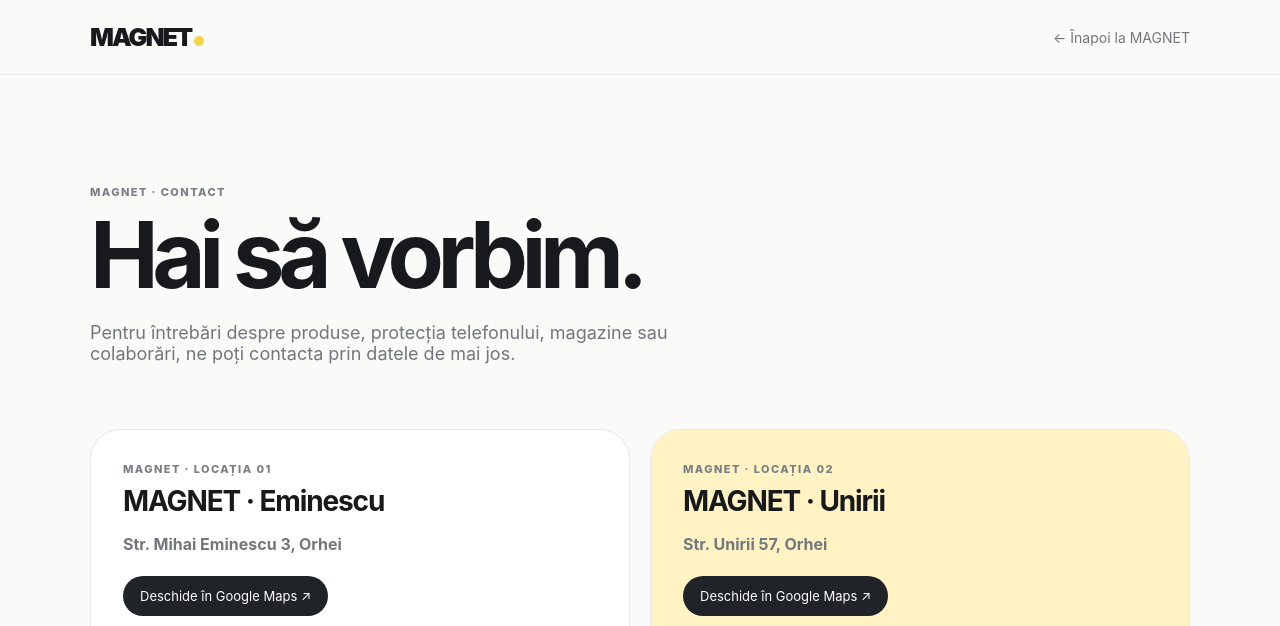
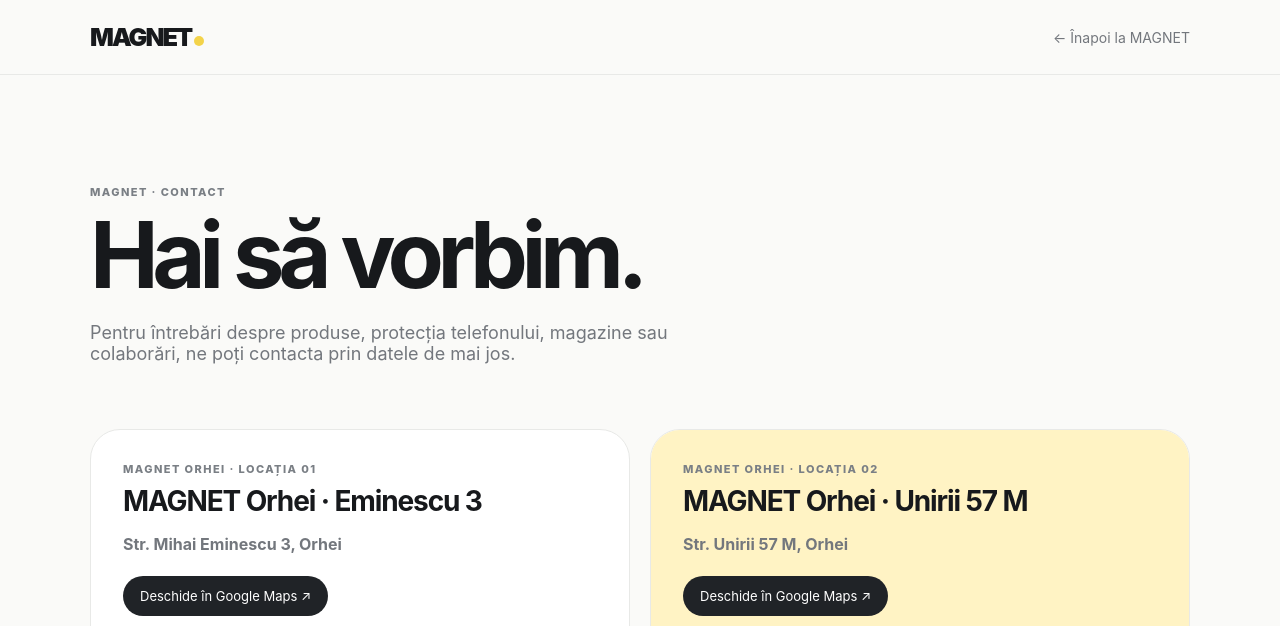
Before and after one commit to IGODIG/magnet, a plain HTML site: page contact/index.html in a window 1280 px wide. Shown: the top 626 px of the page. Drawn offline with Linux system fonts and the light colour scheme.

Commit message:
Finalize MAGNET Orhei location names

```diff
--- a/contact/index.html
+++ b/contact/index.html
@@ -3,8 +3,8 @@
 </style></head><body><header class="header"><div class="container nav"><a class="logo" href="../">MAGNET<i></i></a><a class="back" href="../">← Înapoi la MAGNET</a></div></header><main class="container"><section class="hero"><div class="eyebrow">MAGNET · Contact</div><h1>Hai să vorbim.</h1><p>Pentru întrebări despre produse, protecția telefonului, magazine sau colaborări, ne poți contacta prin datele de mai jos.</p></section><section class="locations">
 <article class="location-card">
   <div class="location-info">
-    <div class="eyebrow">MAGNET · Locația 01</div>
-    <h2>MAGNET · Eminescu</h2>
+    <div class="eyebrow">MAGNET ORHEI · LOCAȚIA 01</div>
+    <h2>MAGNET Orhei · Eminescu 3</h2>
     <p><strong>Str. Mihai Eminescu 3, Orhei</strong></p>
     <a class="mapbtn" href="https://maps.app.goo.gl/A6PmCNDQUSYmW5vJ6?g_st=ac" target="_blank" rel="noopener">Deschide în Google Maps ↗</a>
   </div>
@@ -12,9 +12,9 @@
 </article>
 <article class="location-card">
   <div class="location-info yellow">
-    <div class="eyebrow">MAGNET · Locația 02</div>
-    <h2>MAGNET · Unirii</h2>
-    <p><strong>Str. Unirii 57, Orhei</strong></p>
+    <div class="eyebrow">MAGNET ORHEI · LOCAȚIA 02</div>
+    <h2>MAGNET Orhei · Unirii 57 M</h2>
+    <p><strong>Str. Unirii 57 M, Orhei</strong></p>
     <a class="mapbtn" href="https://maps.app.goo.gl/G2DqyUJds6iqk1XG8?g_st=ac" target="_blank" rel="noopener">Deschide în Google Maps ↗</a>
   </div>
   <div class="map"><iframe title="MAGNET, str. Unirii 57, Orhei" src="https://www.google.com/maps?q=str.%20Unirii%2057%2C%20Orhei%2C%20Moldova&output=embed" loading="lazy" referrerpolicy="no-referrer-when-downgrade"></iframe></div>
```
